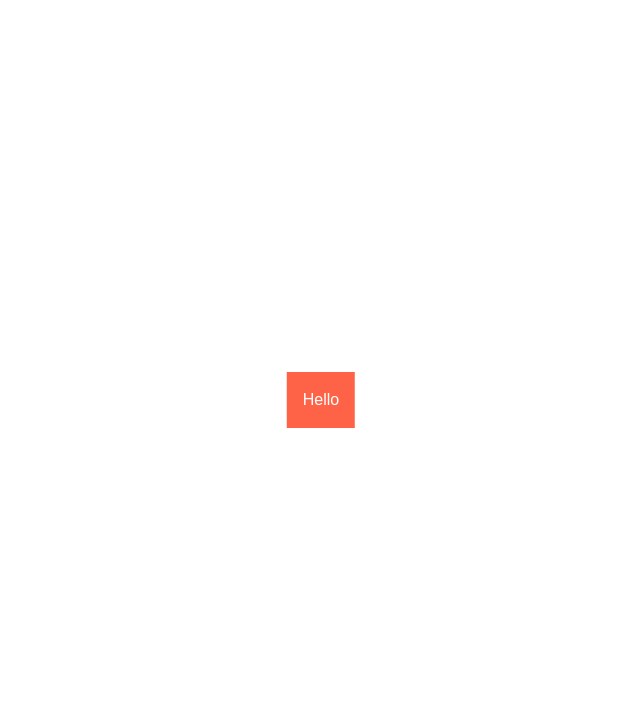
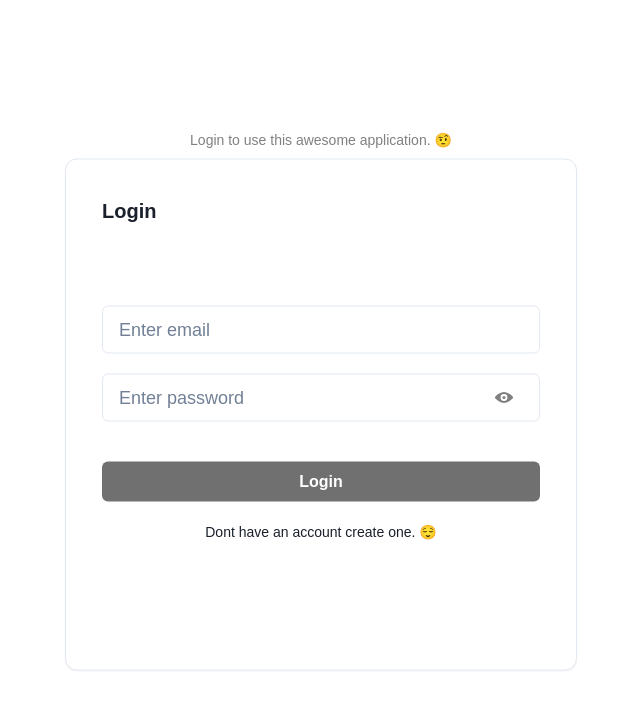
Before and after one commit to raffyamoguis/applitrack, a React (Vite) app: page /login in a window 1280 px wide. Shown: the top 710 px of the page, without its empty margins (319-959 px from the left). Built offline with nearby package versions, Linux system fonts and the light colour scheme; a web font is replaced by a local one.

Commit message:
updated login page

```diff
--- a/src/pages/auth/Login.tsx
+++ b/src/pages/auth/Login.tsx
@@ -1,11 +1,83 @@
-import React from "react";
-import { Box, AbsoluteCenter } from "@chakra-ui/react";
+import React, { useState } from "react";
+import { Link as ReactLink } from "react-router-dom";
+import {
+  Box,
+  AbsoluteCenter,
+  Card,
+  CardBody,
+  Text,
+  Input,
+  InputGroup,
+  InputRightElement,
+  Button,
+  Link,
+} from "@chakra-ui/react";
+import { ViewIcon, ViewOffIcon } from "@chakra-ui/icons";
 
 const Login: React.FC = () => {
+  const [show, setShow] = useState(false);
+  const handleClick = () => setShow(!show);
+
   return (
     <Box position="relative" h="100vh">
-      <AbsoluteCenter bg="tomato" p="4" color="white" axis="both">
-        Hello
+      <AbsoluteCenter p="4" color="gray" axis="both">
+        <Text mb="2" fontSize="sm" align="center">
+          Login to use this awesome application. 🤨
+        </Text>
+        <Card
+          boxSize="lg"
+          borderRadius="xl"
+          variant="outline"
+          shadow="sm"
+          p="4"
+        >
+          <CardBody>
+            <Text as="b" fontSize="xl">
+              Login
+            </Text>
+
+            <Input
+              placeholder="Enter email"
+              size="lg"
+              mt="20"
+              mb="5"
+              focusBorderColor="#2f2f31"
+            />
+            <InputGroup size="lg">
+              <Input
+                pr="4.5rem"
+                type={show ? "text" : "password"}
+                placeholder="Enter password"
+                focusBorderColor="#2f2f31"
+              />
+              <InputRightElement width="4.5rem" onClick={handleClick}>
+                {show ? (
+                  <ViewOffIcon color="gray" />
+                ) : (
+                  <ViewIcon color="gray" />
+                )}
+              </InputRightElement>
+            </InputGroup>
+            <Button colorScheme="nigga" mt="10" w="100%">
+              Login
+            </Button>
+
+            <Link
+              as={ReactLink}
+              to="/signup"
+              style={{ textDecoration: "none" }}
+            >
+              <Text
+                _hover={{ color: "gray" }}
+                mt="5"
+                fontSize="sm"
+                align="center"
+              >
+                Dont have an account create one. 😌
+              </Text>
+            </Link>
+          </CardBody>
+        </Card>
       </AbsoluteCenter>
     </Box>
   );
```
